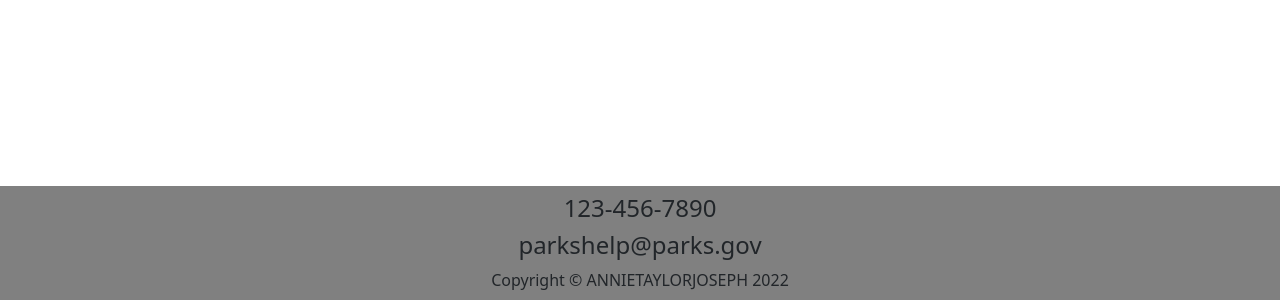
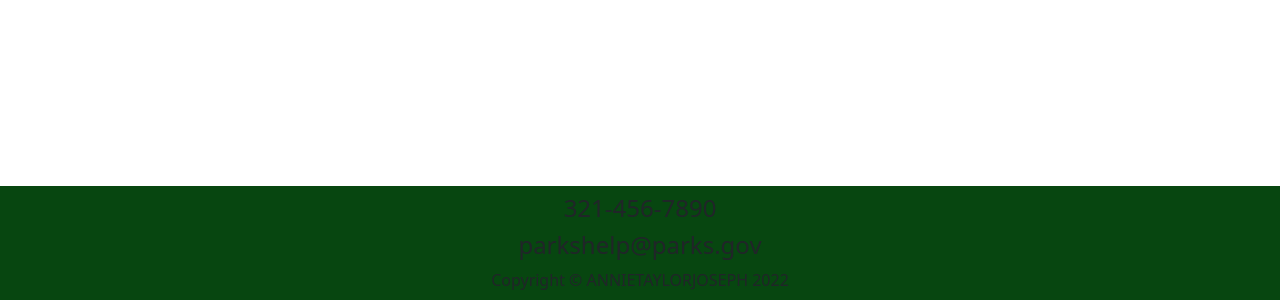
Before and after one commit to anniearcher123/Park-Pioneer, a React (Create React App) app in the folder Capstone/: page /src/containers/login in a window 1280 px wide. Shown: the part 500-800 px from the top of the page. Built offline with nearby package versions, Linux system fonts and the light colour scheme.

Commit message:
font awesome icons

```diff
--- a/Capstone/src/App.css
+++ b/Capstone/src/App.css
@@ -60,7 +60,7 @@ h2 {
 }
 footer {
   position: fixed;
-  background-color: gray;
+  background-color: rgb(7, 70, 16);
   text-align: center;
   margin-top: auto;
   padding: 8px;
@@ -70,3 +70,6 @@ footer {
   padding: 8px;
   text-align: center;
 }
+.button {
+  background-color: blue;
+}
--- a/Capstone/src/App.js
+++ b/Capstone/src/App.js
@@ -1,8 +1,9 @@
 import React from "react";
 import "./App.css";
-import { BrowserRouter, Route, Routes } from "react-router-dom";
+
+// import { BrowserRouter, Route, Routes } from "react-router-dom";
 // import Header from "./containers/header-component";
-import Login from "./containers/login";
+// import Login from "./containers/login";
 import Footer from "./containers/footer-component";
 
 function App() {
--- a/Capstone/src/containers/footer-component.js
+++ b/Capstone/src/containers/footer-component.js
@@ -6,7 +6,15 @@ const Footer = () => {
   return (
     <footer>
       <div className="footer">
-        <h4>123-456-7890</h4>
+        {/* <a
+          class="btn text-white"
+          style="background-color: #3b5998;"
+          href="#!"
+          role="button"
+        >
+          <i class="fab fa-facebook-f"></i>
+        </a> */}
+        <h4>321-456-7890</h4>
         <h4>parkshelp@parks.gov</h4>
       </div>
       {`Copyright © ANNIETAYLORJOSEPH ${year}`}
--- a/Capstone/src/containers/login.js
+++ b/Capstone/src/containers/login.js
@@ -1,6 +1,8 @@
 import React from "react";
+import Header from "./header-component";
 
 const Login = () => {
+  <Header />;
   // sign up form
   //   let [authMode, setAuthMode] = useState("signin");
 
--- a/Capstone/src/index.js
+++ b/Capstone/src/index.js
@@ -3,6 +3,7 @@ import ReactDOM from "react-dom/client";
 import "./index.css";
 import App from "./App";
 import "bootstrap/dist/css/bootstrap.css";
+import "../node_modules/font-awesome/css/font-awesome.min.css";
 
 const root = ReactDOM.createRoot(document.getElementById("root"));
 root.render(
```
